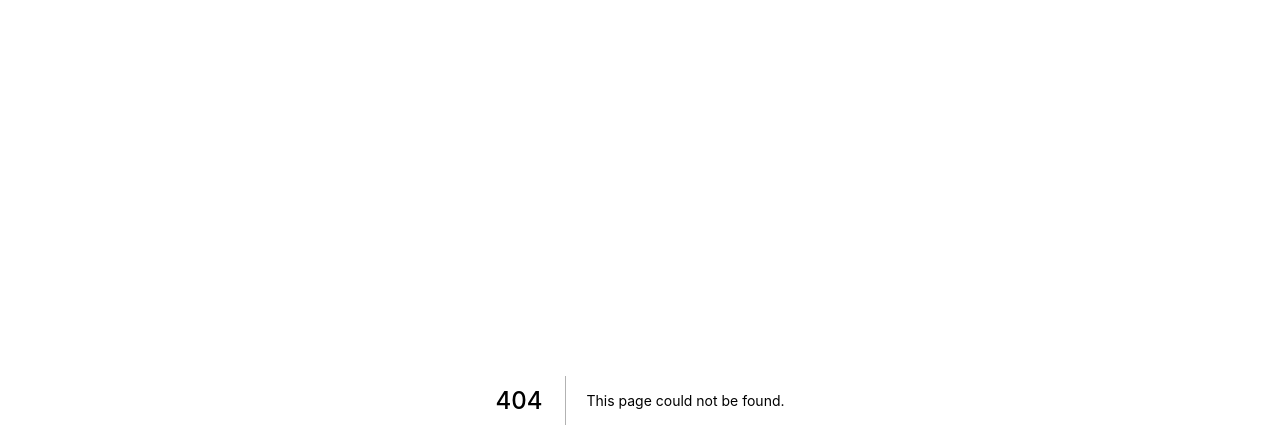
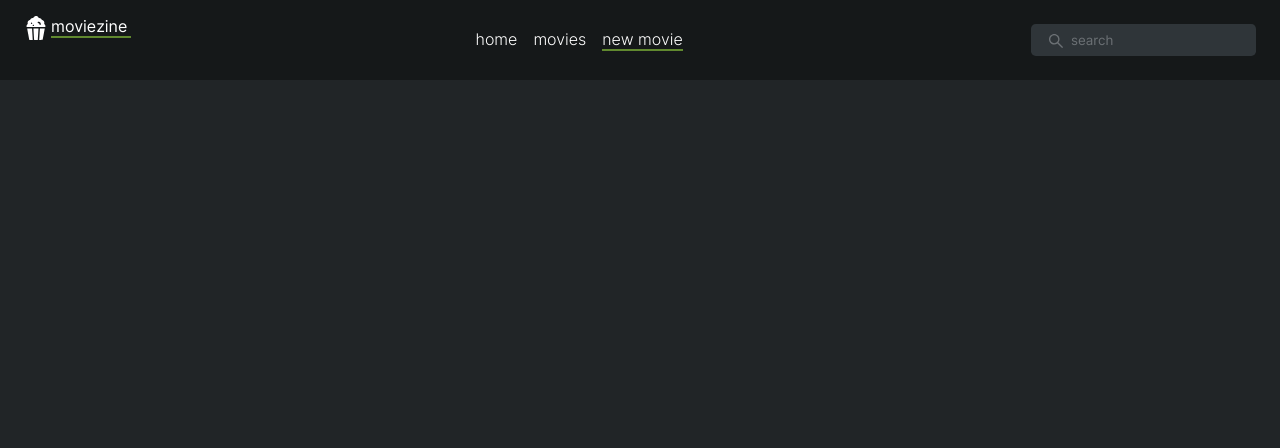
Before and after one commit to sumanbiswas7/moviezine, a Next.js app: page /newmovie in a window 1280 px wide. Before the commit this address had no page. Shown: the top 448 px of the page. Built offline with nearby package versions, Linux system fonts and the light colour scheme.

Commit message:
pages -a

```diff
--- /dev/null
+++ b/components/movie/MoviePage.tsx
@@ -0,0 +1,5 @@
+import styles from "./MoviePage.module.scss";
+
+export function MoviePage() {
+  return <>Hi</>;
+}
--- a/components/navlinks/NavLinks.tsx
+++ b/components/navlinks/NavLinks.tsx
@@ -17,26 +17,26 @@ export function NavLinks() {
           home
         </a>
       </Link>
-      <Link href={"/topmovies"}>
+      <Link href={"/movies"}>
         <a
           className={
-            pathname == "/topmovies"
+            pathname == "/movies"
               ? styles.link_container__active_link
               : styles.link_container__link
           }
         >
-          top movies
+          movies
         </a>
       </Link>
-      <Link href={"/suggestions"}>
+      <Link href={"/newmovie"}>
         <a
           className={
-            pathname == "/suggestions"
+            pathname == "/newmovie"
               ? styles.link_container__active_link
               : styles.link_container__link
           }
         >
-          suggestions
+          new movie
         </a>
       </Link>
     </div>
--- /dev/null
+++ b/pages/newmovie/index.tsx
@@ -0,0 +1,6 @@
+import { NavBar } from "../../components/navbar/NavBar";
+import styles from "./newmovie.module.scss";
+
+export default function Movies() {
+  return <NavBar />;
+}
--- a/pages/update/updateById.module.scss
+++ b/pages/update/updateById.module.scss
@@ -17,6 +17,7 @@
     object-fit: cover;
     margin-right: 1rem;
     border-radius: 0.3rem;
+    cursor: pointer;
     @media only screen and (max-width: 670px) {
       margin-bottom: 1rem;
       width: 10rem;
```
Also changed, not shown: pages/movies/index.tsx (added, +12 -0 lines), components/movie/MoviePage.module.scss (added), pages/movies/movies.module.scss (added), pages/newmovie/newmovie.modulw.scss (added).
